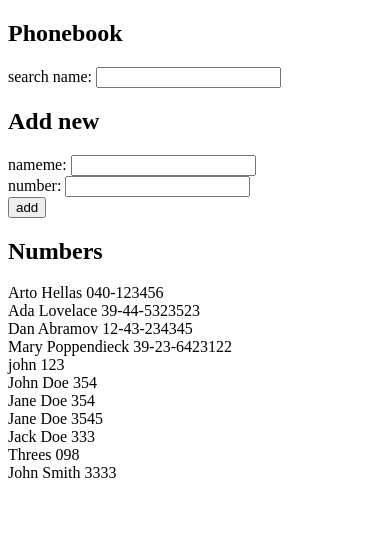
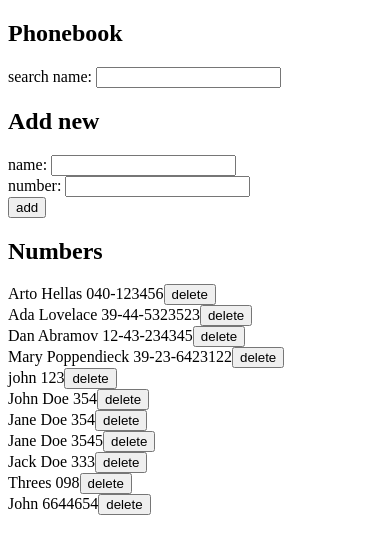
Before and after one commit to crlsrgz/fso, a React (Vite) app in the folder part2/phonebook/: page / in a window 390 px wide. Shown: the top 554 px of the page. Built offline with nearby package versions, Linux system fonts and the light colour scheme; data requests are answered from the project's data file.

Commit message:
Part 2d: WIP 2.14 phonebook, started delete functionality

```diff
--- a/part2/phonebook/db.json
+++ b/part2/phonebook/db.json
@@ -51,9 +51,9 @@
       "number": "098"
     },
     {
-      "id": "3b55",
-      "name": "John Smith",
-      "number": "3333"
+      "id": "ae9f",
+      "name": "John",
+      "number": "6644654"
     }
   ]
 }
--- a/part2/phonebook/src/App.jsx
+++ b/part2/phonebook/src/App.jsx
@@ -2,7 +2,7 @@ import { useEffect, useState } from "react";
 import Persons from "./components/Persons.component";
 import Filter from "./components/Filter.component";
 import PersonForm from "./components/PersonForm.component";
-import axios from "axios";
+import services from "./services/requests";
 
 function App() {
   const [persons, setPersons] = useState([
@@ -19,15 +19,11 @@ function App() {
   const [newName, setNewName] = useState("");
   const [newNumber, setNewNumber] = useState("");
   const [searchName, setSearchName] = useState("");
-  const request = () => {
-    axios.get("http://localhost:3001/persons").then((response) => {
-      console.log(response.data);
-      setPersons(response.data);
-    });
-  };
 
   useEffect(() => {
-    request();
+    services.getAll().then((response) => {
+      setPersons(response);
+    });
   }, []);
 
   const addTelephoneNumber = (event) => {
@@ -45,9 +41,8 @@ function App() {
     };
 
     // POST
-    axios.post("http://localhost:3001/persons", newEntry).then((response) => {
-      console.log(response);
-      newEntry.id = response.data.id;
+    services.create(newEntry).then((response) => {
+      newEntry.id = response.id;
       // Prepare booleans
       let newNameAlreadyExists = false;
       let newNumberAlreadyExists = false;
@@ -88,6 +83,10 @@ function App() {
     setSearchName(event.target.value);
   };
 
+  function deleteEntry(event) {
+    console.log(event.target.dataset.buttonid);
+  }
+
   return (
     <div>
       <h2>Phonebook</h2>
@@ -106,7 +105,13 @@ function App() {
       />
       {/* Display names */}
       <h2>Numbers</h2>
-      <Persons persons={persons} searchName={searchName} />
+      <Persons
+        persons={persons}
+        searchName={searchName}
+        deleteEntry={(e) => {
+          deleteEntry(e);
+        }}
+      />
     </div>
   );
 }
--- a/part2/phonebook/src/components/PersonForm.component.jsx
+++ b/part2/phonebook/src/components/PersonForm.component.jsx
@@ -19,7 +19,7 @@ function PersonForm({
     <>
       <form onSubmit={addTelephoneNumber}>
         <div>
-          nameme: <input value={newName} onChange={handleNameValue} />{" "}
+          name: <input value={newName} onChange={handleNameValue} />{" "}
         </div>
         <div>
           number: <input value={newNumber} onChange={handleNumberValue} />
--- a/part2/phonebook/src/components/Persons.component.jsx
+++ b/part2/phonebook/src/components/Persons.component.jsx
@@ -5,13 +5,21 @@
  * @param {string} contact.searchName - string used in the search from a state.
  * @returns
  */
-const Persons = ({ persons, searchName }) => {
-  const arr = persons;
+const Persons = ({ persons, searchName, deleteEntry }) => {
   return (
     <>
-      {arr.map((item) => {
+      {persons.map((item) => {
         if (item.name.toLowerCase().includes(searchName.toLowerCase()) || "") {
-          return <div key={item.id}>{`${item.name} ${item.number}`} </div>;
+          return (
+            <>
+              <div key={item.id}>
+                {`${item.name} ${item.number}`}
+                <button onClick={deleteEntry} data-buttonId={item.id}>
+                  delete
+                </button>{" "}
+              </div>
+            </>
+          );
         }
       })}
     </>
--- /dev/null
+++ b/part2/phonebook/src/services/requests.js
@@ -0,0 +1,16 @@
+import axios from "axios";
+const BASEURL = "http://localhost:3001/persons";
+async function getAll() {
+  //   axios.get(BASEURL).then((response) => {
+  //     console.log("service", response.data);
+  //   });
+  const request = axios.get(BASEURL);
+  return request.then((response) => response.data);
+}
+
+const create = (newEntry) => {
+  const request = axios.post(BASEURL, newEntry);
+  return request.then((response) => response.data);
+};
+
+export default { getAll, create };
```
